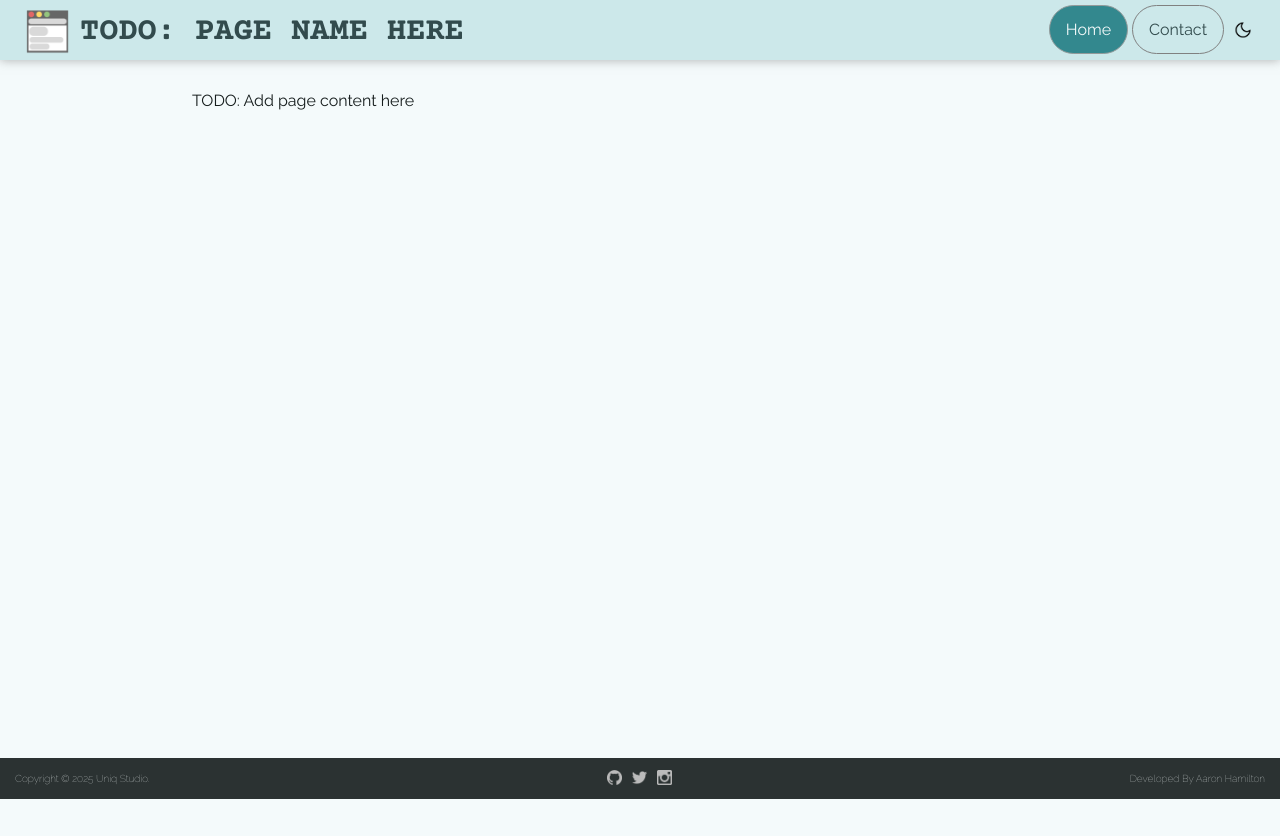
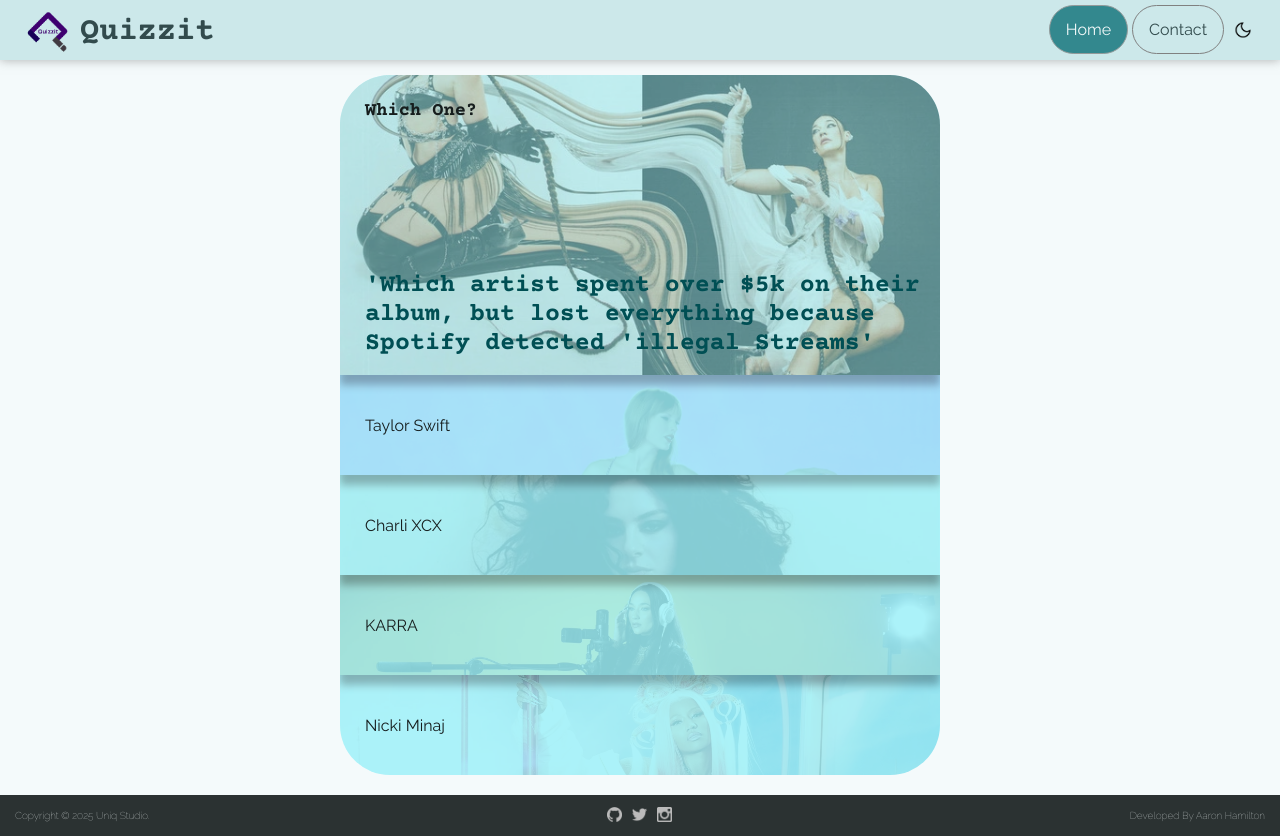
Before and after one commit to aaron-hamil5/Quizzit, a plain HTML site: page index.html in a window 1280 px wide. Before the commit the page ends 800 px from the top, so only its background shows below. Drawn offline with nearby package versions, Linux system fonts and the light colour scheme.

Commit message:
Created the layout

```diff
--- a/css/index.css
+++ b/css/index.css
@@ -1 +1,81 @@
 /* Add custom styles here for this page */
+.card{
+    width: 600px;
+    height: 700px;
+    background-color: var(--md-sys-color-primary-container);
+    border-radius: 50px;
+    transition: background-color 0.3s;
+    overflow: hidden;
+    margin: auto;
+}
+
+.card_header{
+    position: relative;
+    width:100%;
+    height: 300px;
+    box-shadow: 0 10px 8px 0px hsl(0deg 0% 0% / 0.3);
+    overflow: hidden;
+}
+
+#question_img{
+    display: block;
+    width: 100%;
+    height: 100%;
+    position: absolute;
+    object-fit: cover;
+    opacity: 45%;
+    transition: opacity 0.3s;
+    z-index: 0;
+}
+
+h2{
+    color: var(--md-sys-color-on-primary-container);
+    transition: color 0.3s;
+    margin-top: 150px;
+    margin-left: 25px;
+    font-size: 25px;
+    z-index: 4;
+    position: relative;
+}
+h3{
+    margin: 25px;
+    z-index: 4;
+    position: relative;
+}
+
+
+article ul{
+    list-style-type: none;
+    margin: 0;
+    padding: 0;
+}
+article ul li{
+    margin: 0;
+    padding: 0;
+    cursor: pointer;
+}
+article ul li p{
+    padding: 25px 25px;
+    position: absolute;
+}
+article ul li img{
+    display: block;
+    width: 100%;
+    height: 100%;
+    position: absolute;
+    object-fit: cover;
+    opacity: 15%;
+    transition: opacity 0.3s;
+    z-index: 0;
+}
+article ul li img:hover{
+    opacity: 65%;
+}
+
+.answer_bar{
+    width: 100%;
+    height: 100px;
+    box-shadow: 0 10px 8px 0px hsl(0deg 0% 0% / 0.3);
+    overflow: hidden;
+    position: relative;
+}
--- a/index.html
+++ b/index.html
@@ -4,23 +4,23 @@
         <script src="/javascript/toggle_theme.js"></script>
         <link rel="stylesheet" href="css/material_design.css">
         <link rel="stylesheet" href="css/styles.css">
-        <link rel="stylesheet" href="css/index.css"> <!--TODO-->
+        <link rel="stylesheet" href="css/index.css">
         <meta charset="UTF-8">
         <meta name="viewport" content="width=device-width, initial-scale=1.0">
-        <meta name="description" content="TODO: Add description of website/page here"> <!--TODO-->
-        <title>TODO: Add title of page here</title> <!--TODO-->
+        <meta name="description" content="Quizzit, Short but fun quiz game">
+        <title>Quizzit, Short but fun quiz game</title>
     </head>
     <body onload="setTheme()">
         <header id="header">
             <a href="../index.html">
                 <div id="logo">
-                    <img id="logo_image" src="../images/website_icon.webp" alt="Web Logo"> <!--TODO-->
-                    <h1 class="not_important">TODO: PAGE NAME HERE</h1> <!--TODO-->
+                    <img id="logo_image" src="../images/ui/quizzit_logo.webp" alt="Quizzit Logo">
+                    <h1 class="not_important">Quizzit</h1>
                 </div>
             </a>
 
             <nav>
-                <ul> <!--TODO-->
+                <ul>
                     <li class="not_important"><a class="selected" href="../index.html">Home</a></li>
                     <li><a href="mailto:aaron.hamil5@gmail.com">Contact</a></li>
                     <li><img id="theme_toggle" src="images/ui/dark_mode.webp" alt="Dark Mode Toggle" onclick="toggleTheme()"></li>
@@ -29,7 +29,31 @@
         </header>
 
         <main>
-            <p>TODO: Add page content here <!--TODO--></p>
+            <article class="card">
+                <div class="card_header">
+                    <img id="question_img" src="/images/quiz/Beauty_and_the_boss_album_art.webp">
+                    <h3 id="sub_heading">Which One?</h3>
+                    <h2 id="question">'Which artist spent over $5k on their album, but lost everything because Spotify detected 'illegal Streams'</h2>
+                </div>
+                <ul>
+                    <li class="answer_bar">
+                        <img src="/images/quiz/taylor_swift_portrait.webp">
+                        <p>Taylor Swift</p>
+                    </li>
+                    <li class="answer_bar">
+                        <img src="/images/quiz/charli_xcx_portrait.webp">
+                        <p>Charli XCX</p>
+                    </li>
+                    <li class="answer_bar">
+                        <img src="/images/quiz/karra_portrait.webp">
+                        <p>KARRA</p>
+                    </li>
+                    <li class="answer_bar">
+                        <img src="/images/quiz/nicki_manaj_portrait.webp">
+                        <p>Nicki Minaj</p>
+                    </li>
+                </ul>
+            </article>
         </main>
 
         <footer>
```
Also changed, not shown: images/quiz/Beauty_and_the_boss_album_art.webp (added), images/quiz/bart_album_art.webp (added), images/quiz/charli_xcx_portrait.webp (added), images/quiz/karra_portrait.webp (added), images/quiz/nicki_manaj_portrait.webp (added), images/quiz/taylor_swift_portrait.webp (added), images/ui/quizzit_logo.webp (added), images/website_icon.webp (deleted), javascript/quiz.js (added).
